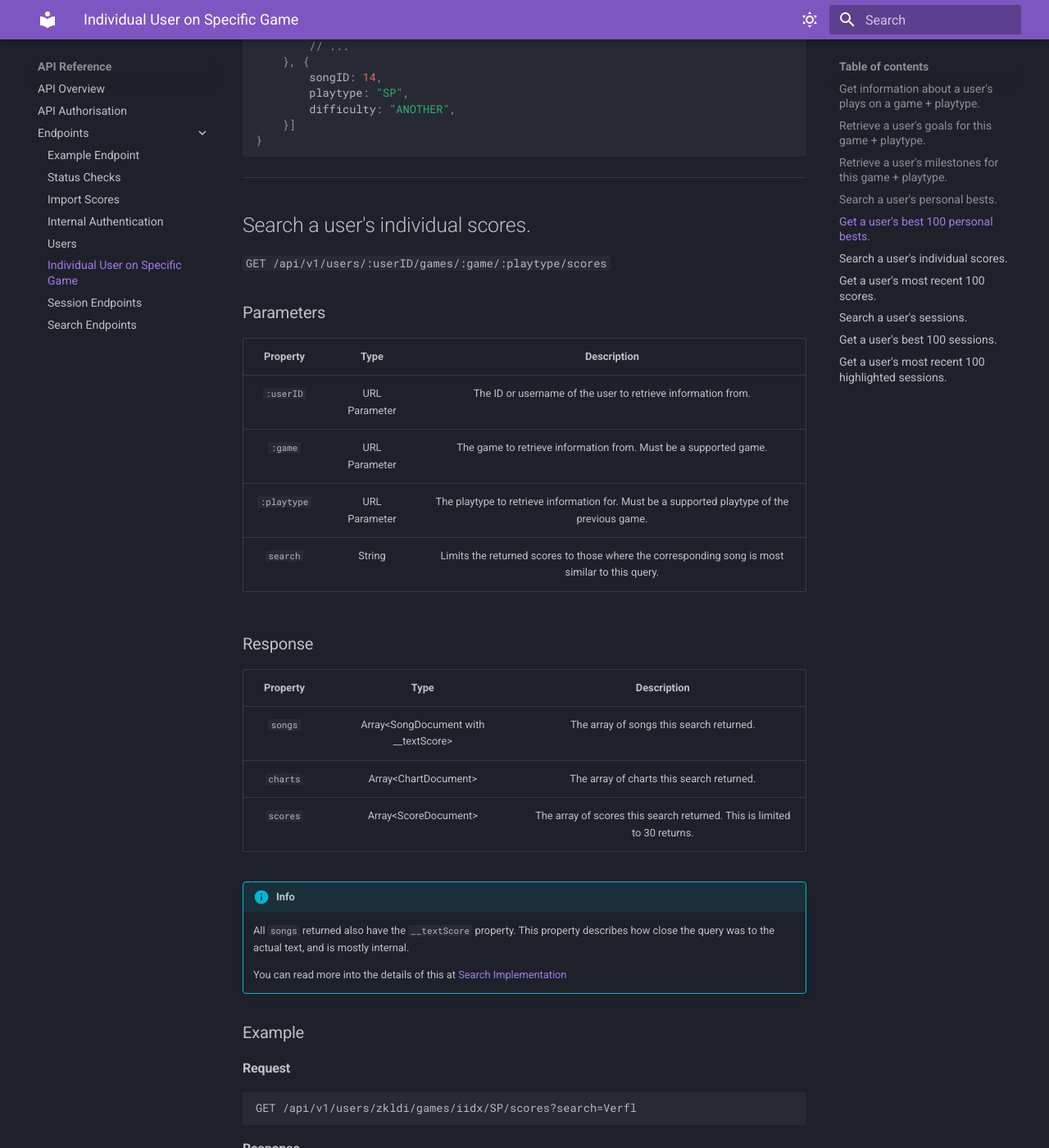
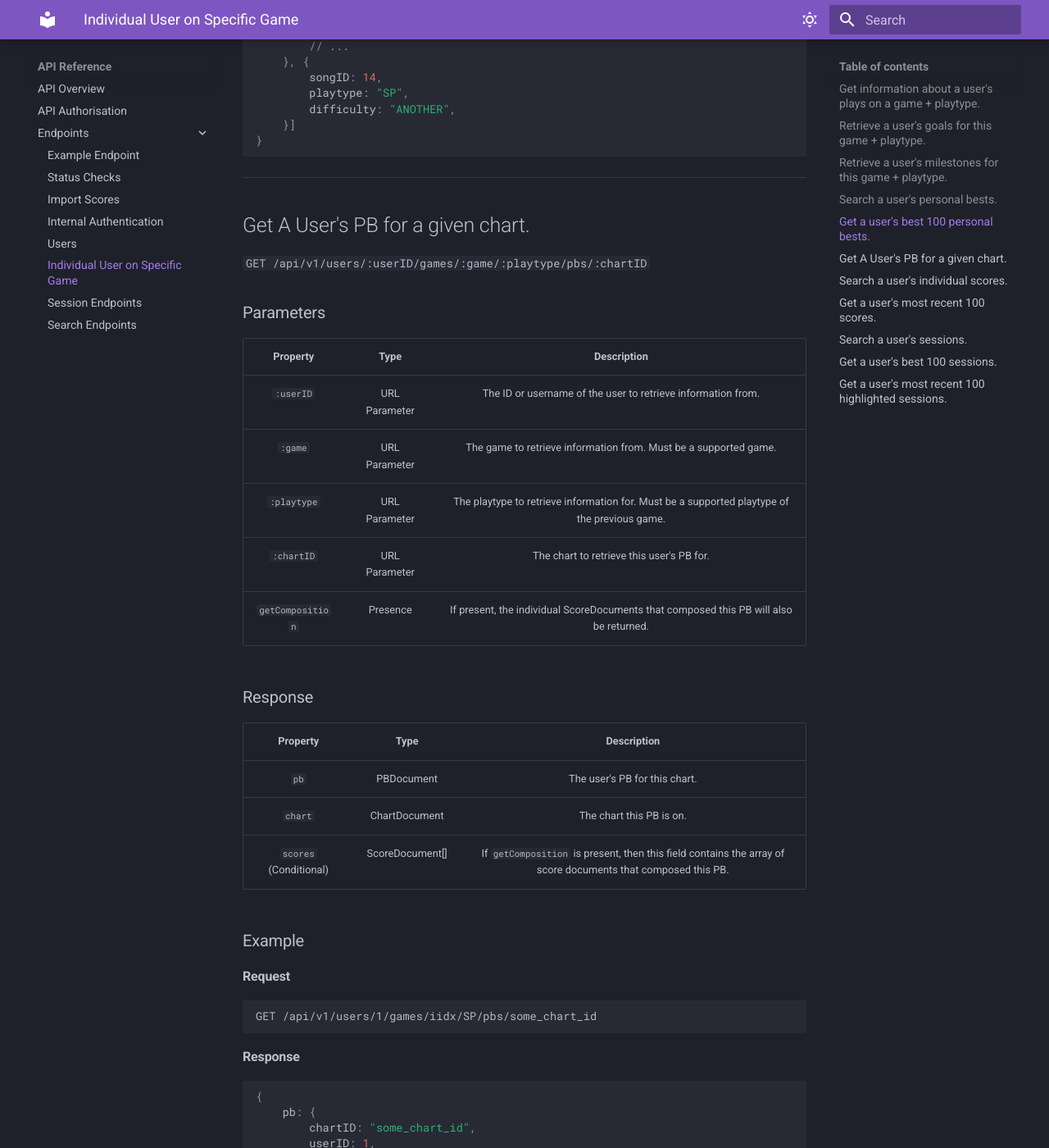
Before and after one commit to zkrising/Tachi, an MkDocs documentation site: the page built from docs/docs/api/routes/user-gamept.md, in a window 1280 px wide and 1400 px high, scrolled down 7755 px. Shown: the whole window at 82% size. Built offline with MkDocs 1.6.1 and Material for MkDocs 9.7.7, drawn with Linux system fonts in a browser that asks for light colours; some of the changed text lies outside the part shown.

Commit message:
add pbs/:chartID

````diff
--- a/docs/docs/api/routes/user-gamept.md
+++ b/docs/docs/api/routes/user-gamept.md
@@ -301,6 +301,53 @@ GET /api/v1/users/zkldi/games/iidx/SP/pbs/best?alg=BPI
 
 *****
 
+## Get A User's PB for a given chart.
+
+`GET /api/v1/users/:userID/games/:game/:playtype/pbs/:chartID`
+
+### Parameters
+
+| Property | Type | Description |
+| :: | :: | :: |
+| `:userID` | URL Parameter | The ID or username of the user to retrieve information from. |
+| `:game` | URL Parameter | The game to retrieve information from. Must be a supported game. |
+| `:playtype` | URL Parameter | The playtype to retrieve information for. Must be a supported playtype of the previous game. |
+| `:chartID` | URL Parameter | The chart to retrieve this user's PB for. |
+| `getComposition` | Presence | If present, the individual ScoreDocuments that composed this PB will also be returned. |
+
+### Response
+
+| Property | Type | Description |
+| :: | :: | :: |
+| `pb` | PBDocument | The user's PB for this chart. |
+| `chart` | ChartDocument | The chart this PB is on. |
+| `scores` (Conditional) | ScoreDocument[] | If `getComposition` is present, then this field contains the array of score documents that composed this PB. |
+
+### Example
+
+#### Request
+```
+GET /api/v1/users/1/games/iidx/SP/pbs/some_chart_id
+```
+
+#### Response
+
+```js
+{
+	pb: {
+		chartID: "some_chart_id",
+		userID: 1,
+		game: "iidx",
+		playtype: "SP",
+	},
+	chart: {
+		chartID: "some_chart_id"
+	}
+}
+```
+
+*****
+
 ## Search a user's individual scores.
 
 `GET /api/v1/users/:userID/games/:game/:playtype/scores`
````
